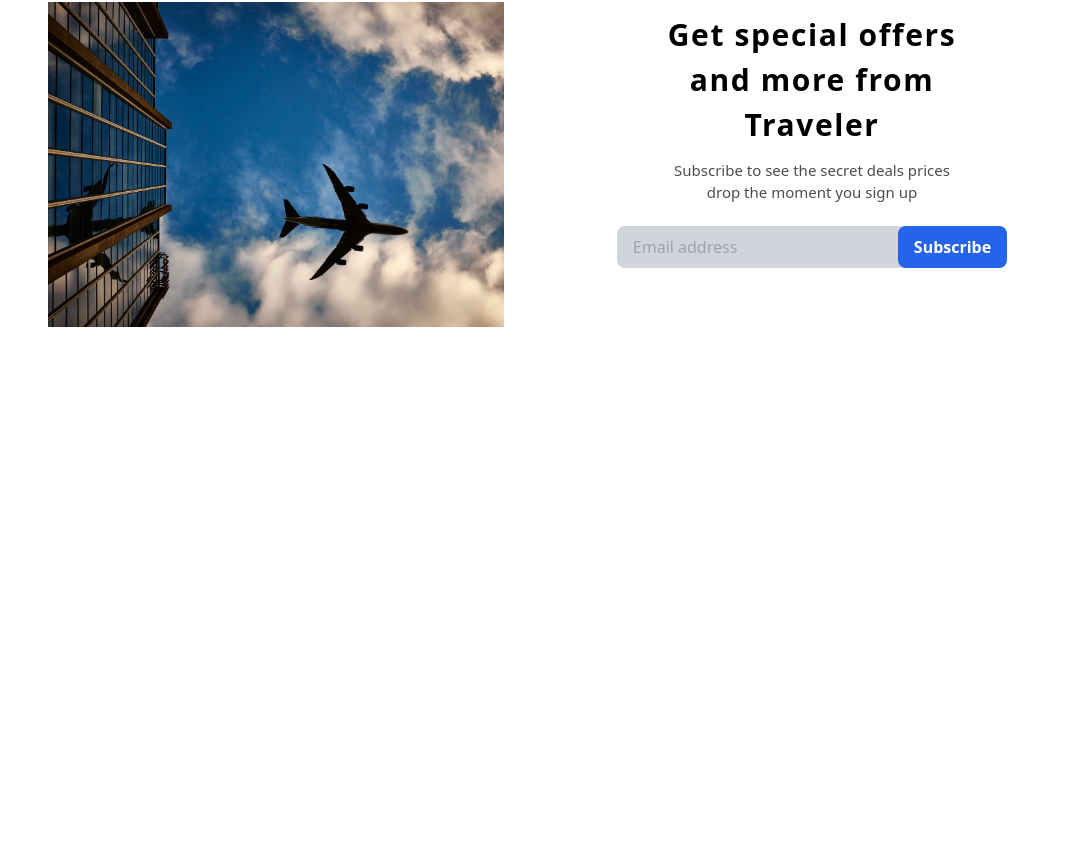
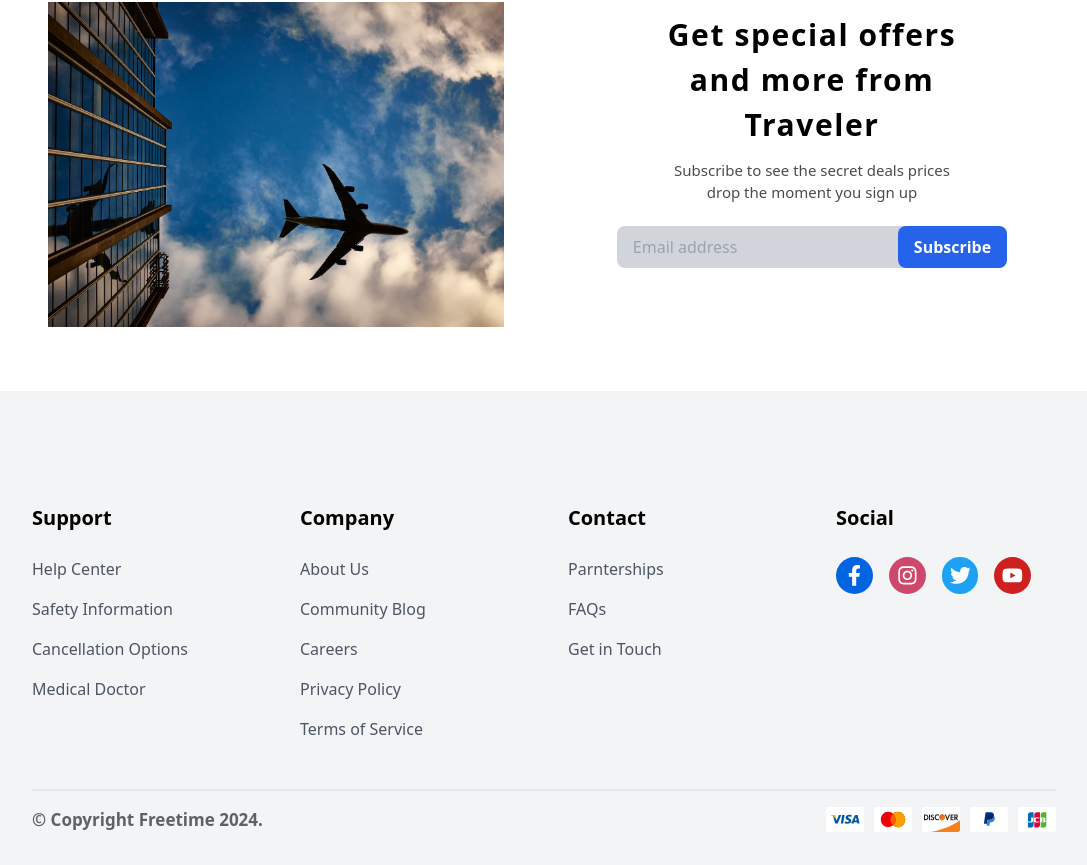
Before and after one commit to freetimezp/js-travel-12, a Next.js app: page / in a window 1280 px wide. Shown: the part 3533-4398 px from the top of the page, without its empty margins (96-1183 px from the left). Before the commit the page ends 3924 px from the top, so only its background shows below. Built offline with nearby package versions, Linux system fonts and the light colour scheme.

Commit message:
10. js-travel-12. Footer Component.

```diff
--- /dev/null
+++ b/components/Footer.tsx
@@ -0,0 +1,100 @@
+import Image from 'next/image';
+import React from 'react';
+
+import { FaFacebookF, FaInstagram, FaTwitter, FaYoutube } from 'react-icons/fa';
+
+function Footer() {
+    return (
+        <div className='pb-[2rem] pt-[7rem] bg-gray-100'>
+            <div className='w-[80%] mx-auto items-start grid grid-cols-1
+                border-b-2 pb-[2rem] md:grid-cols-2 lg:grid-cols-4 gap-[3rem]'>
+                <div>
+                    <h1 className='footer__heading'>
+                        Support
+                    </h1>
+                    <div>
+                        <a href="#" className='footer__link'>
+                            Help Center
+                        </a>
+                        <a href="#" className='footer__link'>
+                            Safety Information
+                        </a>
+                        <a href="#" className='footer__link'>
+                            Cancellation Options
+                        </a>
+                        <a href="#" className='footer__link'>
+                            Medical Doctor
+                        </a>
+                    </div>
+                </div>
+                <div>
+                    <h1 className='footer__heading'>
+                        Company
+                    </h1>
+                    <div>
+                        <a href="#" className='footer__link'>
+                            About Us
+                        </a>
+                        <a href="#" className='footer__link'>
+                            Community Blog
+                        </a>
+                        <a href="#" className='footer__link'>
+                            Careers
+                        </a>
+                        <a href="#" className='footer__link'>
+                            Privacy Policy
+                        </a>
+                        <a href="#" className='footer__link'>
+                            Terms of Service
+                        </a>
+                    </div>
+                </div>
+                <div>
+                    <h1 className='footer__heading'>
+                        Contact
+                    </h1>
+                    <div>
+                        <a href="#" className='footer__link'>
+                            Parnterships
+                        </a>
+                        <a href="#" className='footer__link'>
+                            FAQs
+                        </a>
+                        <a href="#" className='footer__link'>
+                            Get in Touch
+                        </a>
+                    </div>
+                </div>
+                <div>
+                    <h1 className='footer__heading'>
+                        Social
+                    </h1>
+                    <div className='flex items-center space-x-4 text-white text-[1.3rem]'>
+                        <div className='footer__icon bg-[#0165e1]'>
+                            <FaFacebookF />
+                        </div>
+                        <div className='footer__icon bg-[#cd486b]'>
+                            <FaInstagram />
+                        </div>
+                        <div className='footer__icon bg-[#1da1f2]'>
+                            <FaTwitter />
+                        </div>
+                        <div className='footer__icon bg-[#cd201f]'>
+                            <FaYoutube />
+                        </div>
+                    </div>
+                </div>
+            </div>
+            <div className='mt-[1rem] grid grid-cols-1 gap-[1.4rem] sm:grid-cols-2
+                justify-between w-[80%] mx-auto '>
+                <p className='text-[17px] text-black opacity-60 font-semibold'>
+                    &#169; Copyright Freetime 2024.
+                </p>
+                <Image src="/images/pay.svg" alt="payment" width={230} height={230}
+                    className='object-contain sm:ml-auto' />
+            </div>
+        </div>
+    );
+};
+
+export default Footer;
--- a/pages/index.tsx
+++ b/pages/index.tsx
@@ -8,6 +8,7 @@ import TopDestination from '@/components/TopDestination';
 import Hotels from '@/components/Hotels';
 import Reviews from '@/components/Reviews';
 import Contact from '@/components/Contact';
+import Footer from '@/components/Footer';
 
 const HomePage = () => {
   const [nav, setNav] = useState(false);
@@ -29,6 +30,7 @@ const HomePage = () => {
       <Hotels />
       <Reviews />
       <Contact />
+      <Footer />
     </div>
   );
 };
--- a/styles/globals.css
+++ b/styles/globals.css
@@ -37,4 +37,15 @@ body {
   .destination__p {
     @apply text-black text-[17px] text-center opacity-70 font-semibold
   }
+  .footer__heading {
+    @apply mb-[1.5rem] text-black text-[20px] font-bold
+  }
+  .footer__link {
+    @apply block mb-[1rem] text-gray-600 text-[16px] hover:text-red-500 transition-all
+    duration-200 w-fit hover:translate-x-[3px]
+  }
+  .footer__icon {
+    @apply w-[2.3rem] h-[2.3rem] flex cursor-pointer items-center justify-center
+    rounded-full hover:opacity-60 transition-all duration-200
+  }
 }
```
